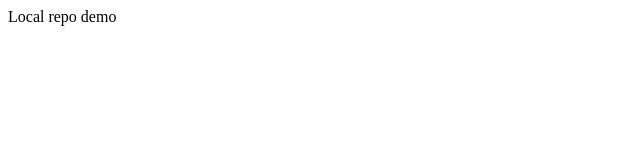
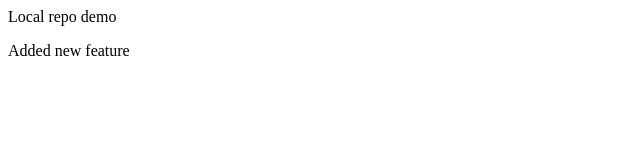
Before and after one commit to AbhiWayne/localrepo, a plain HTML site: page index.html in a window 1280 px wide. Shown: the whole page, without its empty margins (0-640 px from the left). Drawn offline with Linux system fonts and the light colour scheme.

Commit message:
added new feature

```diff
--- a/index.html
+++ b/index.html
@@ -1 +1,4 @@
 <p>Local repo demo</p>
+<p>
+    Added new feature
+</p>
```
